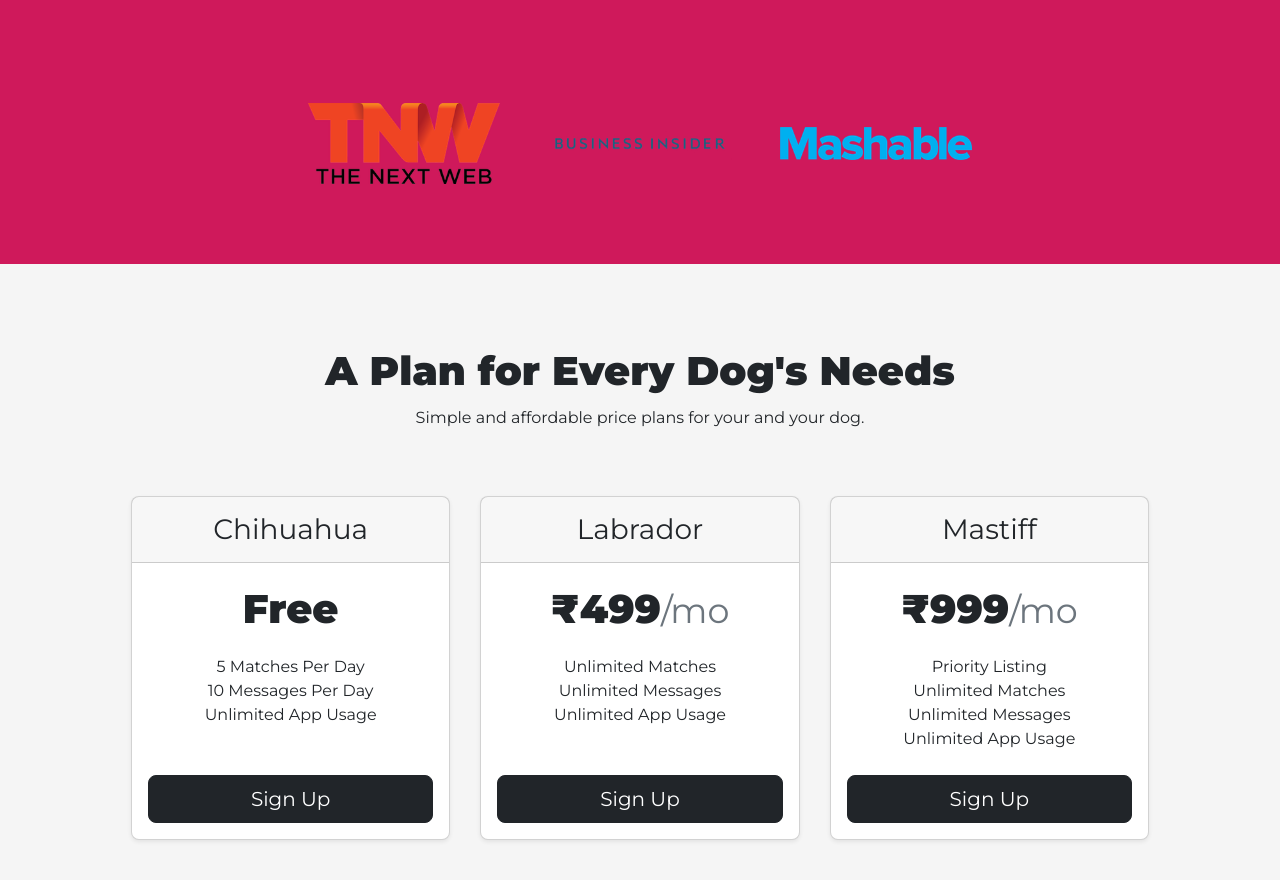
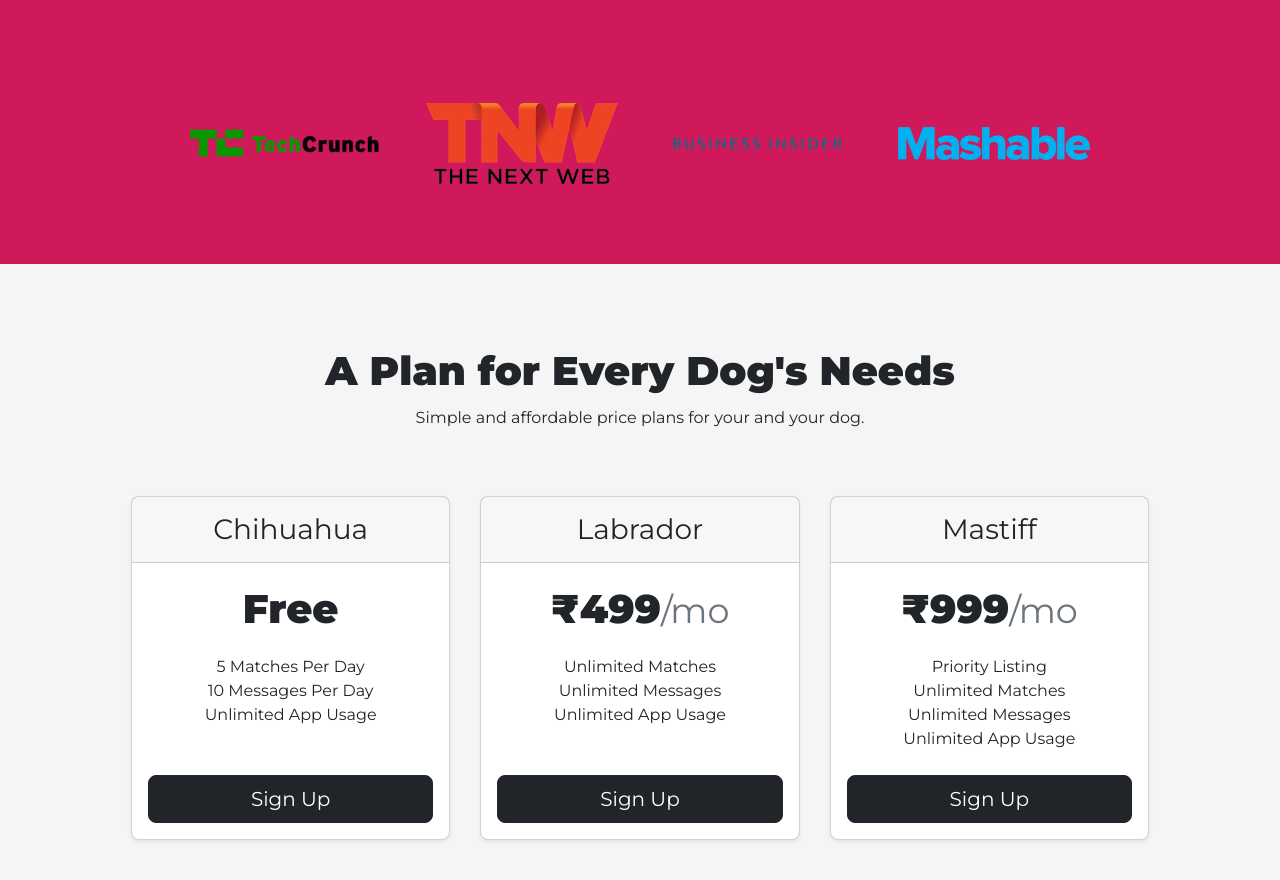
Before and after one commit to amxxrsuhail/product-website, a plain HTML site: page index.html in a window 1280 px wide. Shown: the part 1560-2440 px from the top of the page. Drawn offline with nearby package versions, Linux system fonts and the light colour scheme.

Commit message:
some changes

```diff
--- a/index.html
+++ b/index.html
@@ -121,7 +121,7 @@
   <!-- Press -->
 
   <section id="press" class="coloured-section">
-    <!-- <img class="press-images" src="images/techcrunch.png" alt="tc-logo" /> -->
+    <img class="press-images" src="images/techcrunch.png" alt="tc-logo" />
     <img class="press-images" src="images/tnw.png" alt="tnw-logo" />
     <img class="press-images" src="images/bizinsider.png" alt="biz-insider-logo" />
     <img class="press-images" src="images/mashable.png" alt="mashable-logo" />
```
